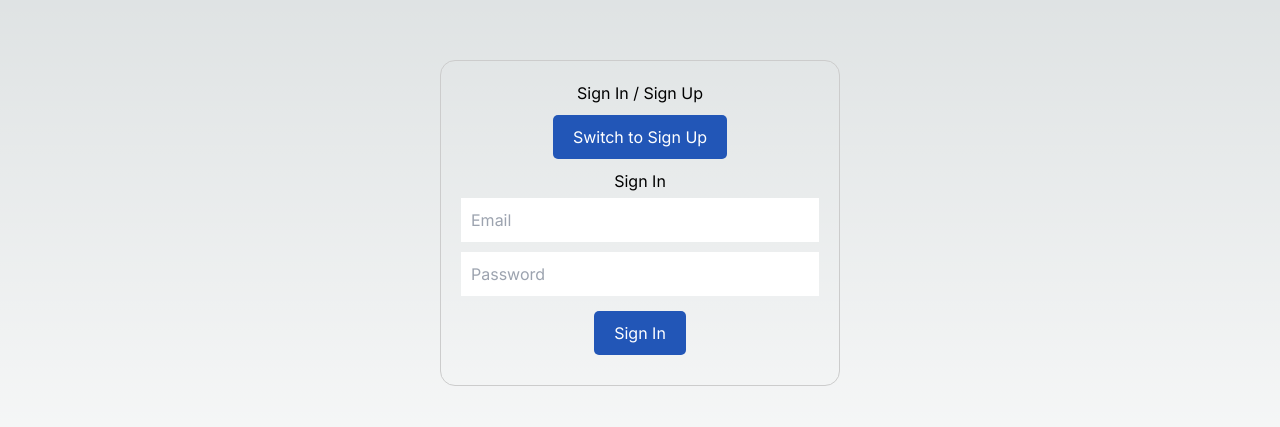
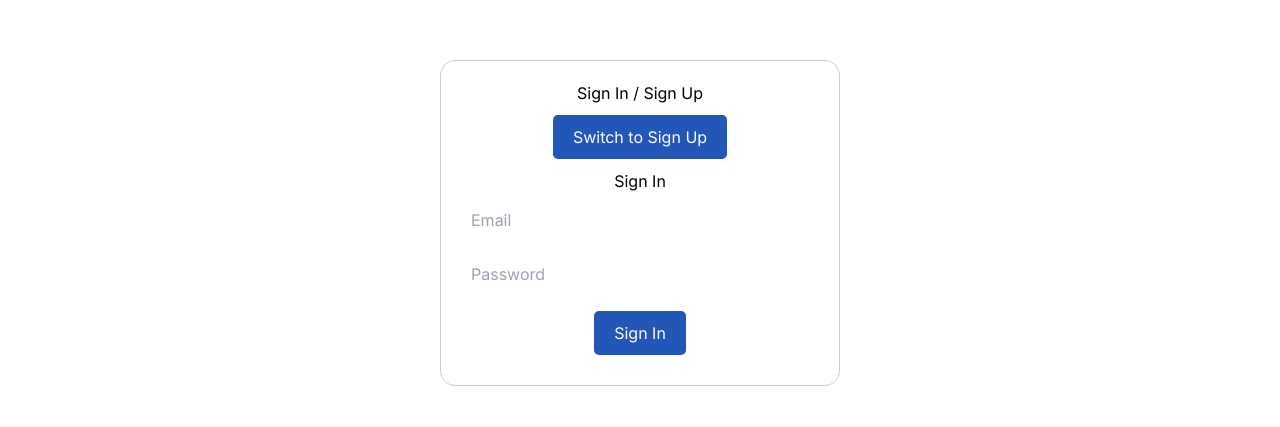
Before and after one commit to ZeshanZa/CS370-Project-, a Next.js app in the folder proj/: page / in a window 1280 px wide. Shown: the part 177-604 px from the top of the page. Built offline with nearby package versions, Linux system fonts and the light colour scheme.

Commit message:
changes sprint 1

```diff
--- a/proj/src/app/globals.css
+++ b/proj/src/app/globals.css
@@ -1,33 +1,3 @@
 @tailwind base;
 @tailwind components;
 @tailwind utilities;
-
-:root {
-  --foreground-rgb: 0, 0, 0;
-  --background-start-rgb: 214, 219, 220;
-  --background-end-rgb: 255, 255, 255;
-}
-
-@media (prefers-color-scheme: dark) {
-  :root {
-    --foreground-rgb: 255, 255, 255;
-    --background-start-rgb: 0, 0, 0;
-    --background-end-rgb: 0, 0, 0;
-  }
-}
-
-body {
-  color: rgb(var(--foreground-rgb));
-  background: linear-gradient(
-      to bottom,
-      transparent,
-      rgb(var(--background-end-rgb))
-    )
-    rgb(var(--background-start-rgb));
-}
-
-@layer utilities {
-  .text-balance {
-    text-wrap: balance;
-  }
-}
```
Also changed, not shown: proj/package.json (+10 -3 lines), proj/tsconfig.json (added, +34 -0 lines), proj/src/app/mainpage/page.tsx (renamed from proj/src/app/page.tsx), 1 other file (tests, documents, lock files or other folders).
